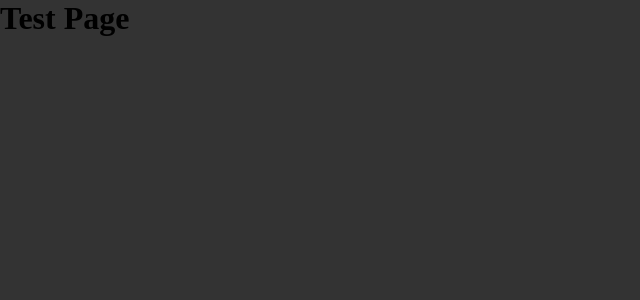
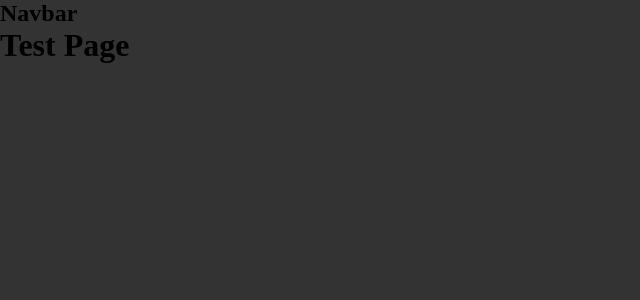
Before and after one commit to GOLDER303/secjar-frontend, a React (Vite) app: page / in a window 1280 px wide. Shown: the top 300 px of the page, without its empty margins (0-640 px from the left). Built offline with nearby package versions, Linux system fonts and the light colour scheme.

Commit message:
Add navbar component

```diff
--- a/src/App.tsx
+++ b/src/App.tsx
@@ -1,5 +1,6 @@
 import React from "react"
 import { createBrowserRouter, RouterProvider } from "react-router-dom"
+import Navbar from "./components/Navbar"
 import TestPage from "./pages/TestPage"
 
 const router = createBrowserRouter([
@@ -12,6 +13,7 @@
 const App: React.FC = () => {
     return (
         <>
+            <Navbar />
             <RouterProvider router={router} />
         </>
     )
--- /dev/null
+++ b/src/components/Navbar.tsx
@@ -0,0 +1,9 @@
+const Navbar: React.FC = () => {
+    return (
+        <nav>
+            <h1>Navbar</h1>
+        </nav>
+    )
+}
+
+export default Navbar
```
